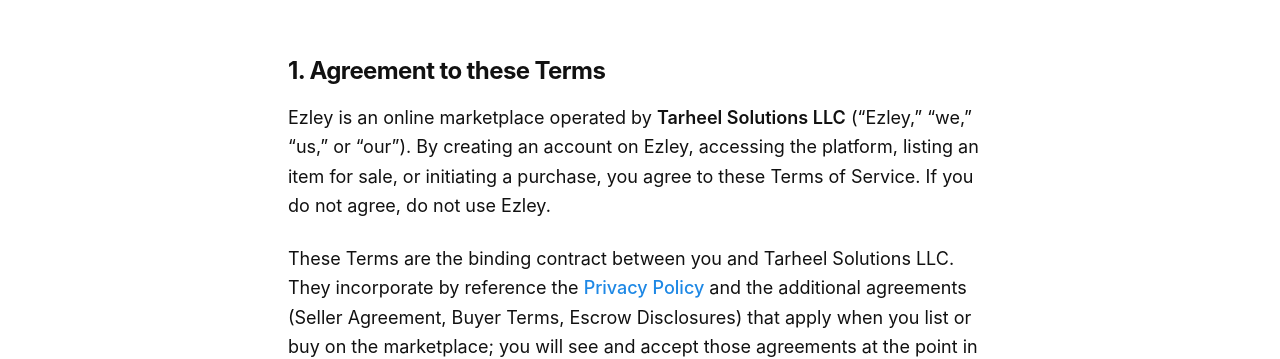
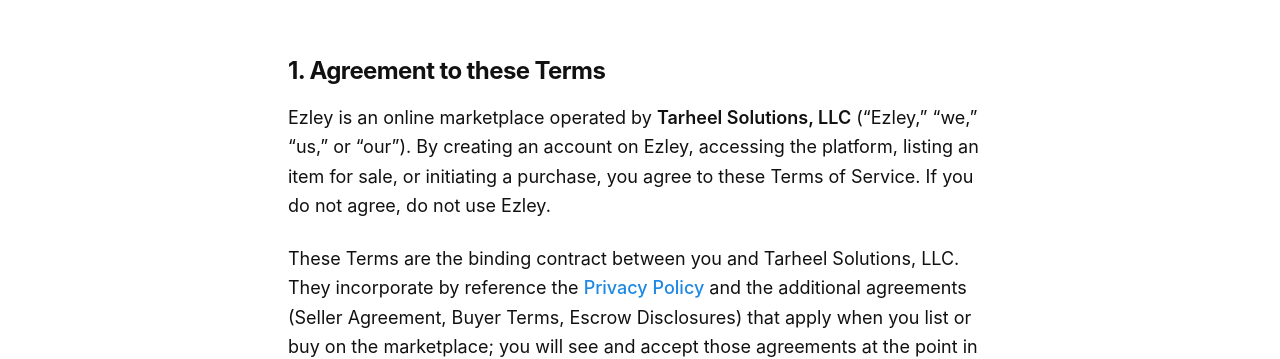
Before and after one commit to mtalcott-perp-comp/ezley-marketing-site, a Jekyll site: the page built from _pages/terms.md, in a window 1280 px wide and 900 px high. Shown: the part 395-754 px from the top of the window. Built offline with Jekyll 4.4.1, drawn with Linux system fonts in a browser that asks for light colours; nearby versions of some CDN libraries; some of the changed text lies outside the part shown.

Commit message:
Restore comma in LLC name: Tarheel Solutions, LLC
Reverts the comma drop from b08b6d3 across the footer, privacy
policy, and terms of service. Standardizes on the comma form
("Tarheel Solutions, LLC") to match the LLC's filed name and the
attribution used on tarheelsolutions.com and in the Ezley app UI.

Co-Authored-By: Claude Opus 4.7 (1M context) <noreply@anthropic.com>

```diff
--- a/_includes/footer.html
+++ b/_includes/footer.html
@@ -39,7 +39,7 @@
 
   <div class="border-t border-ink-border">
     <div class="max-w-7xl mx-auto px-4 sm:px-6 lg:px-8 py-6 flex flex-col sm:flex-row items-center justify-between gap-3 text-xs text-ink-soft">
-      <p>&copy; {{ site.time | date: "%Y" }} <a href="https://tarheelsolutions.com" class="hover:text-primary transition-colors">Tarheel Solutions LLC</a>. All rights reserved.</p>
+      <p>&copy; {{ site.time | date: "%Y" }} <a href="https://tarheelsolutions.com" class="hover:text-primary transition-colors">Tarheel Solutions, LLC</a>. All rights reserved.</p>
       <p>
         <a href="{{ '/llms.txt'    | relative_url }}" class="hover:text-primary transition-colors">llms.txt</a>
         <span class="mx-2">·</span>
--- a/_pages/terms.md
+++ b/_pages/terms.md
@@ -9,9 +9,9 @@ contact_email: legal@ezley.com
 
 ## 1. Agreement to these Terms
 
-Ezley is an online marketplace operated by **Tarheel Solutions LLC** ("Ezley," "we," "us," or "our"). By creating an account on Ezley, accessing the platform, listing an item for sale, or initiating a purchase, you agree to these Terms of Service. If you do not agree, do not use Ezley.
+Ezley is an online marketplace operated by **Tarheel Solutions, LLC** ("Ezley," "we," "us," or "our"). By creating an account on Ezley, accessing the platform, listing an item for sale, or initiating a purchase, you agree to these Terms of Service. If you do not agree, do not use Ezley.
 
-These Terms are the binding contract between you and Tarheel Solutions LLC. They incorporate by reference the [Privacy Policy](/privacy/) and the additional agreements (Seller Agreement, Buyer Terms, Escrow Disclosures) that apply when you list or buy on the marketplace; you will see and accept those agreements at the point in the flow where they become relevant.
+These Terms are the binding contract between you and Tarheel Solutions, LLC. They incorporate by reference the [Privacy Policy](/privacy/) and the additional agreements (Seller Agreement, Buyer Terms, Escrow Disclosures) that apply when you list or buy on the marketplace; you will see and accept those agreements at the point in the flow where they become relevant.
 
 ## 2. What Ezley is — and what it is not
 
```
Also changed, not shown: _pages/privacy.md (+1 -1 lines).
